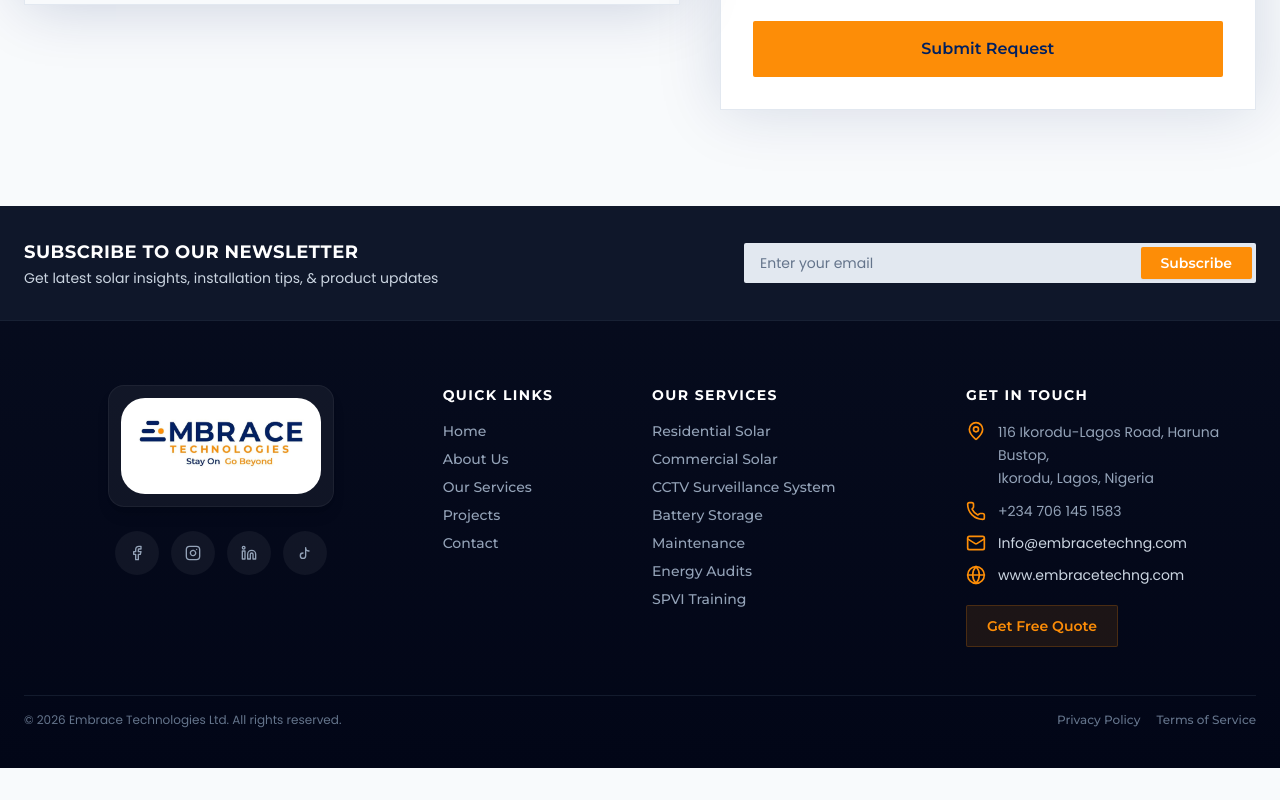
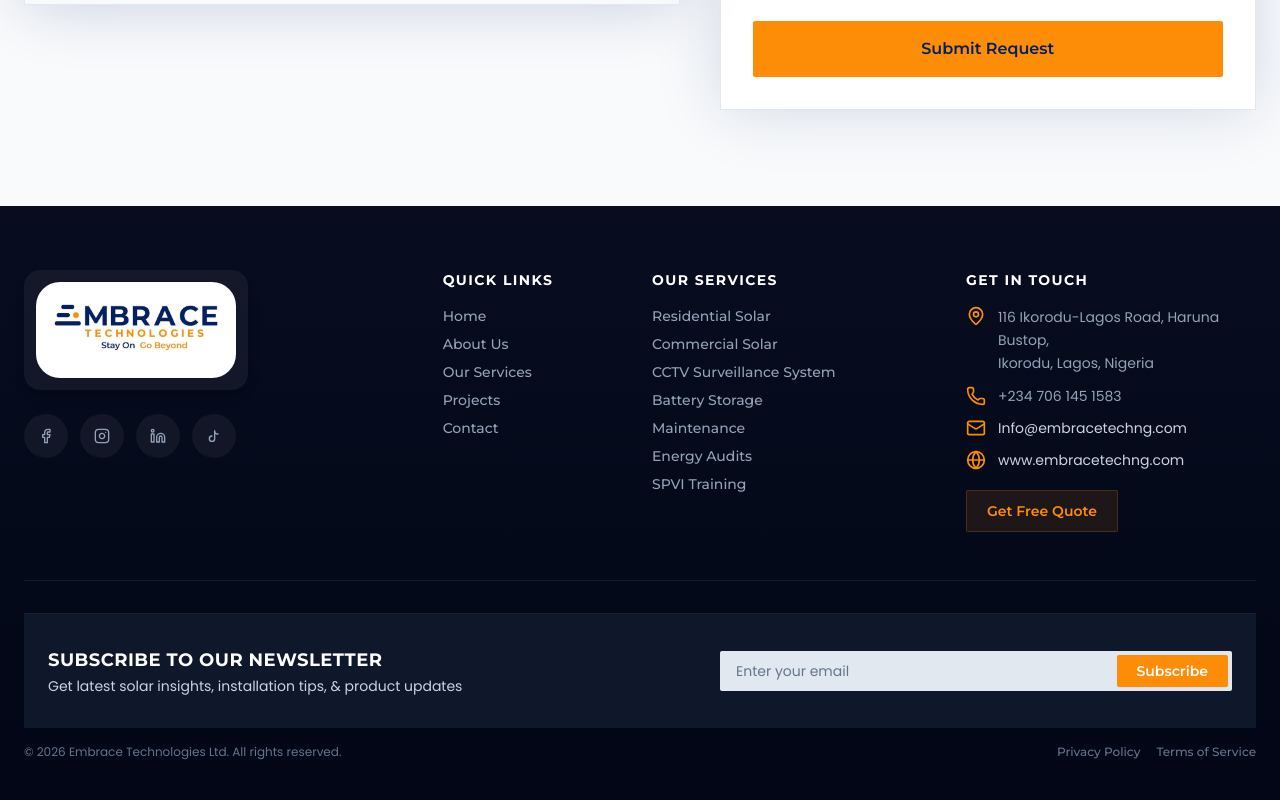
Before and after one commit to imoleayomi19/the-embrace, a React (Vite) app: page /#/contact in a window 1280 px wide. Shown: the part 1483-2283 px from the top of the page. Before the commit the page ends 2251 px from the top, so only its background shows below. Built offline with nearby package versions, Linux system fonts and the light colour scheme; grey boxes are pictures that could not be loaded.

Commit message:
feat: initialize core layout components and home page with static assets

```diff
--- a/src/components/Footer.tsx
+++ b/src/components/Footer.tsx
@@ -25,17 +25,6 @@ const TikTok = ({ className }: { className?: string }) => (
     <path d="M9 12a4 4 0 1 0 4 4V4a5 5 0 0 0 5 5" />
   </svg>
 );
-
-// const XLogo = ({ className }: { className?: string }) => (
-//   <svg
-//     xmlns="http://www.w3.org/2000/svg"
-//     viewBox="0 0 24 24"
-//     fill="currentColor"
-//     className={className}
-//   >
-//     <path d="M18.244 2.25h3.308l-7.227 8.26 8.502 11.24H16.17l-5.214-6.817L4.99 21.75H1.68l7.73-8.835L1.254 2.25H8.08l4.713 6.231zm-1.161 17.52h1.833L7.084 4.126H5.117z" />
-//   </svg>
-// );
 
 export function Footer() {
   const [email, setEmail] = useState("");
@@ -73,67 +62,15 @@ export function Footer() {
       {/* Subtle background gradient for depth */}
       <div className="absolute inset-0 bg-gradient-to-b from-slate-900/40 to-slate-950 pointer-events-none"></div>
 
-      {/* ── NEWSLETTER BAND — TOP OF FOOTER ─────────────────────────────── */}
-      <div className="relative z-10 bg-slate-900 border-b border-slate-800/60">
-        <div className="container mx-auto px-4 md:px-6 py-6 md:py-8">
-          <div className="flex flex-col lg:flex-row items-center gap-6 lg:gap-12">
-
-            {/* Left: Icon + Copy */}
-            <div className="flex flex-col sm:flex-row items-center gap-3 sm:gap-4 text-center sm:text-left flex-shrink-0">
-              {/* <div className="w-11 h-11 md:w-12 md:h-12 rounded-lg bg-gradient-to-br from-alternativeO to-secondary flex items-center justify-center shadow-md shadow-alternativeO/25 flex-shrink-0">
-                <Mail className="w-5 h-5 md:w-6 md:h-6 text-white" />
-              </div> */}
-              <div>
-                <h3 className="text-base md:text-lg font-montserrat font-bold text-white leading-snug">
-                  Subscribe to Our Newsletter
-                </h3>
-                <p className="text-xs md:text-sm text-slate-300 font-poppins font-normal mt-0.5">
-                  Get latest solar insights, installation tips, &amp; product updates
-                </p>
-              </div>
-            </div>
-
-            {/* Right: Email Form — capped width so it never stretches huge */}
-            <form
-              onSubmit={handleSubscribe}
-              className="w-full max-w-md lg:max-w-lg lg:ml-auto"
-            >
-              <div className="relative flex flex-col gap-2 sm:block">
-                <input
-                  type="email"
-                  required
-                  value={email}
-                  onChange={(e) => setEmail(e.target.value)}
-                  placeholder="Enter your email"
-                  className="w-full rounded-sm bg-slate-200 px-4 py-2.5 sm:pr-32 text-slate-800 placeholder-slate-500 font-poppins font-normal text-sm focus:outline-none focus:ring-2 focus:ring-secondary/70"
-                />
-                <button
-                  type="submit"
-                  className="w-full sm:w-auto sm:absolute sm:top-1/2 sm:right-1 sm:-translate-y-1/2 rounded-sm bg-secondary px-5 py-2.5 sm:py-1.5 text-white font-montserrat font-semibold text-xs md:text-sm whitespace-nowrap shadow-sm transition-all duration-200 hover:bg-alternativeO hover:text-primary"
-                >
-                  Subscribe
-                </button>
-              </div>
-              {subscribed && (
-                <p className="mt-1.5 text-xs text-secondary font-poppins font-normal text-center sm:text-left">
-                  Thanks for subscribing! Check your inbox for a confirmation.
-                </p>
-              )}
-            </form>
-
-          </div>
-        </div>
-      </div>
-
       <div className="container mx-auto px-4 md:px-6 relative z-10 flex flex-col flex-grow justify-between">
         {/* Main Content */}
         <div className="grid grid-cols-1 md:grid-cols-2 lg:grid-cols-12 gap-8 lg:gap-6 pt-12 md:pt-16 pb-12 border-b border-slate-800/60">
 
           {/* Column 1: Brand & About */}
-          <div className="lg:col-span-4 space-y-4 items-center flex flex-col">
+          <div className="lg:col-span-4 space-y-4 items-center flex-col">
             <Link
               to="/"
-              className="inline-flex items-center justify-center rounded-2xl bg-white/5 p-3 shadow-lg transition hover:bg-white/10 border border-white/5"
+              className="inline-flex items-center justify-center rounded-2xl bg-white/5 p-3 shadow-lg transition hover:bg-white/10 border-white/5"
             >
               <img
                 src="./fotter-logo.jpg"
@@ -145,7 +82,6 @@ export function Footer() {
             <div className="flex items-center gap-3 pt-2">
               {[
                 { icon: Facebook, href: 'https://www.facebook.com/share/1JfaLfq7ov/?mibextid=wwXIfr' },
-                // { icon: XLogo, href: '#' },
                 { icon: Instagram, href: 'https://www.instagram.com/embracetechnologieslimited?igsh=bGNua2QzYTc4OTVz' },
                 { icon: Linkedin, href: 'https://www.linkedin.com/company/136027320' },
                 { icon: TikTok, href: 'https://www.tiktok.com/@embracetechnologies?_r=1&_t=ZS-97ivVXzhWSq' },
@@ -162,12 +98,10 @@ export function Footer() {
           </div>
 
           {/* Column 2: Quick Links */}
-          <div className="lg:col-span-2 text-center lg:text-left flex flex-col items-center lg:items-start">
-            {/* Section Title - Montserrat Bold */}
+          <div className="lg:col-span-2 text-center lg:text-left flex-col items-center lg:items-start">
             <h4 className="text-sm font-montserrat font-bold uppercase tracking-widest text-white mb-4">
               Quick Links
             </h4>
-            {/* Navigation Menu - Montserrat Medium */}
             <ul className="space-y-2 text-sm text-slate-400 font-montserrat font-medium">
               {quickLinks.map((link, idx) => (
                 <li key={idx}>
@@ -184,11 +118,9 @@ export function Footer() {
 
           {/* Column 3: Our Services */}
           <div className="lg:col-span-3 text-center lg:text-left flex flex-col items-center lg:items-start">
-            {/* Section Title - Montserrat Bold */}
             <h4 className="text-sm font-montserrat font-bold uppercase tracking-widest text-white mb-4">
               Our Services
             </h4>
-            {/* Navigation Menu - Montserrat Medium */}
             <ul className="space-y-2 text-sm text-slate-400 font-montserrat font-medium">
               {services.map((service, idx) => (
                 <li key={idx}>
@@ -205,14 +137,12 @@ export function Footer() {
 
           {/* Column 4: Contact Info */}
           <div className="lg:col-span-3 text-center lg:text-left flex flex-col items-center lg:items-start">
-            {/* Section Title - Montserrat Bold */}
             <h4 className="text-sm font-montserrat font-bold uppercase tracking-widest text-white mb-4">
               Get In Touch
             </h4>
             <ul className="space-y-3 text-sm text-slate-400 font-montserrat font-medium items-center lg:items-start flex flex-col">
               <li className="flex items-center lg:items-start gap-3 flex-col lg:flex-row">
                 <MapPin className="w-5 h-5 text-secondary shrink-0" />
-                {/* Body Text - Source Sans Pro/Poppins Regular */}
                 <span className="leading-relaxed font-poppins font-normal">
                   116 Ikorodu-Lagos Road, Haruna Bustop, <br /> Ikorodu, Lagos, Nigeria
                 </span>
@@ -220,17 +150,14 @@ export function Footer() {
               <li className="flex items-center lg:items-start gap-3 flex-col lg:flex-row">
                 <Phone className="w-5 h-5 text-secondary shrink-0" />
                 <div className="flex flex-col gap-1">
-                  {/* Contact Info - Source Sans Pro/Poppins Regular */}
                   <a href="tel:+2347061451583" className="transition-colors hover:text-secondary block font-poppins font-normal">
                     +234 706 145 1583
                   </a>
                 </div>
               </li>
-
               <li className="flex items-center lg:items-start gap-3 flex-col lg:flex-row">
                 <Mail className="w-5 h-5 text-secondary shrink-0" />
                 <div className="flex flex-col gap-1">
-                  {/* Email - Source Sans Pro/Poppins Regular */}
                   <a
                     href="mailto:Info@embracetechng.com"
                     className="transition-colors hover:text-secondary break-all font-poppins font-normal text-slate-300"
@@ -239,10 +166,8 @@ export function Footer() {
                   </a>
                 </div>
               </li>
-
               <li className="flex items-center gap-3 flex-col lg:flex-row">
                 <Globe className="w-5 h-5 text-secondary shrink-0" />
-                {/* Website - Source Sans Pro/Poppins Regular */}
                 <a
                   href="https://www.embracetechng.com"
                   target="_blank"
@@ -253,7 +178,6 @@ export function Footer() {
                 </a>
               </li>
               <li className="pt-2">
-                {/* Button - Montserrat SemiBold */}
                 <Link
                   to="/contact"
                   className="inline-flex items-center gap-2 rounded-sm bg-secondary/10 border border-secondary/20 px-5 py-2.5 text-sm font-montserrat font-semibold text-secondary transition-all hover:bg-secondary hover:text-white hover:shadow-lg"
@@ -265,11 +189,58 @@ export function Footer() {
           </div>
         </div>
 
+        {/* ── NEWSLETTER BAND — MOVED TO BOTTOM ─────────────────────────────── */}
+        <div className="relative z-10 bg-slate-900 border-t border-slate-800/60 mt-8">
+          <div className="container mx-auto px-4 md:px-6 py-6 md:py-8">
+            <div className="flex flex-col lg:flex-row items-center gap-6 lg:gap-12">
+
+              {/* Left: Icon + Copy */}
+              <div className="flex flex-col sm:flex-row items-center gap-3 sm:gap-4 text-center sm:text-left flex-shrink-0">
+                <div>
+                  <h3 className="text-base md:text-lg font-montserrat font-bold text-white leading-snug">
+                    Subscribe to Our Newsletter
+                  </h3>
+                  <p className="text-xs md:text-sm text-slate-300 font-poppins font-normal mt-0.5">
+                    Get latest solar insights, installation tips, &amp; product updates
+                  </p>
+                </div>
+              </div>
+
+              {/* Right: Email Form */}
+              <form
+                onSubmit={handleSubscribe}
+                className="w-full max-w-md lg:max-w-lg lg:ml-auto"
+              >
+                <div className="relative flex flex-col gap-2 sm:block">
+                  <input
+                    type="email"
+                    required
+                    value={email}
+                    onChange={(e) => setEmail(e.target.value)}
+                    placeholder="Enter your email"
+                    className="w-full rounded-sm bg-slate-200 px-4 py-2.5 sm:pr-32 text-slate-800 placeholder-slate-500 font-poppins font-normal text-sm focus:outline-none focus:ring-2 focus:ring-secondary/70"
+                  />
+                  <button
+                    type="submit"
+                    className="w-full sm:w-auto sm:absolute sm:top-1/2 sm:right-1 sm:-translate-y-1/2 rounded-sm bg-secondary px-5 py-2.5 sm:py-1.5 text-white font-montserrat font-semibold text-xs md:text-sm whitespace-nowrap shadow-sm transition-all duration-200 hover:bg-alternativeO hover:text-primary"
+                  >
+                    Subscribe
+                  </button>
+                </div>
+                {subscribed && (
+                  <p className="mt-1.5 text-xs text-secondary font-poppins font-normal text-center sm:text-left">
+                    Thanks for subscribing! Check your inbox for a confirmation.
+                  </p>
+                )}
+              </form>
+
+            </div>
+          </div>
+        </div>
+
         {/* Bottom Bar */}
         <div className="pt-4 flex flex-col gap-3 items-center md:flex-row md:items-center md:justify-between text-slate-500 text-xs font-poppins font-normal text-center md:text-left">
-          {/* Copyright - Source Sans Pro/Poppins Regular */}
           <p>© {new Date().getFullYear()} Embrace Technologies Ltd. All rights reserved.</p>
-          {/* Footer Links - Montserrat Medium */}
           <div className="flex flex-wrap items-center justify-center md:justify-end gap-4">
             <Link to="/privacy-policy" className="transition-colors hover:text-white font-montserrat font-medium">
               Privacy Policy
--- a/src/pages/Home.tsx
+++ b/src/pages/Home.tsx
@@ -125,7 +125,7 @@ export function Home() {
   const heroSlides = [
     {
       type: "video",
-      content: "https://res.cloudinary.com/ubznmcom/video/upload/v1786354052/hero-video2.webm",
+      content: "https://res.cloudinary.com/ubznmcom/video/upload/v1786443325/Embrace-Video.webm",
       text: "Stay on. Go beyond.",
       duration: 17000, // 17 seconds for first slide
     },
```
Also changed, not shown: src/components/Navbar.tsx (+38 -29 lines), 1 other file (tests, documents, lock files or other folders).
